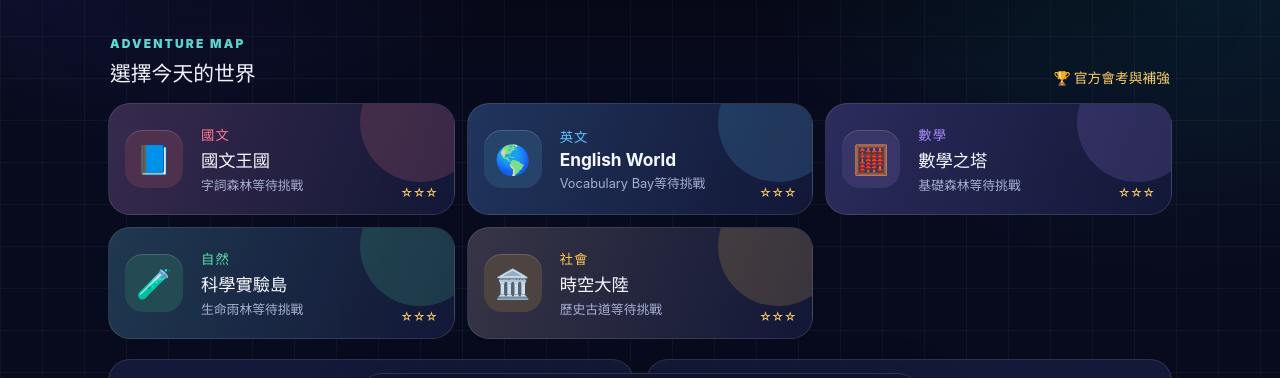
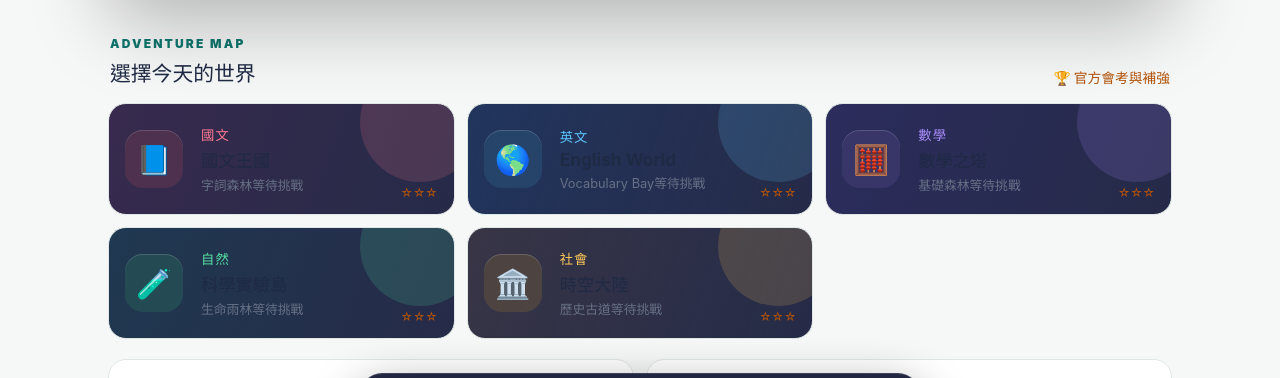
Before and after one commit to alger68/JHSEE-All-Subjects, a website built with Vite: page index.html in a window 1280 px wide. Shown: the part 342-720 px from the top of the page. Built offline with nearby package versions, Linux system fonts and the light colour scheme.

Commit message:
style: map All Subjects legacy theme variables

```diff
--- a/css/app.css
+++ b/css/app.css
@@ -1,13 +1,12 @@
 :root {
-  color-scheme: dark;
   font-family: Inter, "Noto Sans TC", system-ui, -apple-system, sans-serif;
-  background: #080b1d;
-  color: #f7f8ff;
+  background: var(--jh-bg);
+  color: var(--jh-text);
   font-synthesis: none;
 }
 
 * { box-sizing: border-box; }
-html { min-width: 320px; background: #080b1d; }
+html { min-width: 320px; background: var(--jh-bg); }
 body { margin: 0; min-width: 320px; min-height: 100vh; }
 button, input, select, textarea { font: inherit; }
 button, a { -webkit-tap-highlight-color: transparent; }
@@ -39,28 +38,23 @@ button, a { -webkit-tap-highlight-color: transparent; }
 .report-original { margin-top:12px; }
 
 :root {
-  --bg: #080b1d;
-  --surface: rgba(22, 28, 63, 0.88);
-  --surface-2: #1d2450;
-  --line: rgba(255, 255, 255, 0.11);
-  --muted: #a7afd2;
-  --cyan: #63e6e2;
-  --gold: #ffd166;
-  --danger: #ff6b81;
-  --success: #54e0a4;
-  --radius: 22px;
-  background:
-    radial-gradient(circle at 12% 0%, rgba(91, 85, 255, 0.24), transparent 31rem),
-    radial-gradient(circle at 92% 15%, rgba(22, 210, 203, 0.13), transparent 28rem),
-    var(--bg);
+  --bg: var(--jh-bg);
+  --surface: var(--jh-surface);
+  --surface-2: var(--jh-surface-muted);
+  --line: var(--jh-border);
+  --muted: var(--jh-muted);
+  --text: var(--jh-text);
+  --cyan: var(--jh-primary);
+  --gold: var(--jh-warning);
+  --danger: var(--jh-danger);
+  --success: var(--jh-success);
+  --radius: var(--jh-radius-card);
+  background: var(--bg);
 }
 
 body {
-  background:
-    linear-gradient(rgba(255,255,255,.035) 1px, transparent 1px),
-    linear-gradient(90deg, rgba(255,255,255,.035) 1px, transparent 1px);
-  background-size: 42px 42px;
-  color: #f7f8ff;
+  background: var(--bg);
+  color: var(--jh-text);
 }
 
 a { color: inherit; text-decoration: none; }
```
